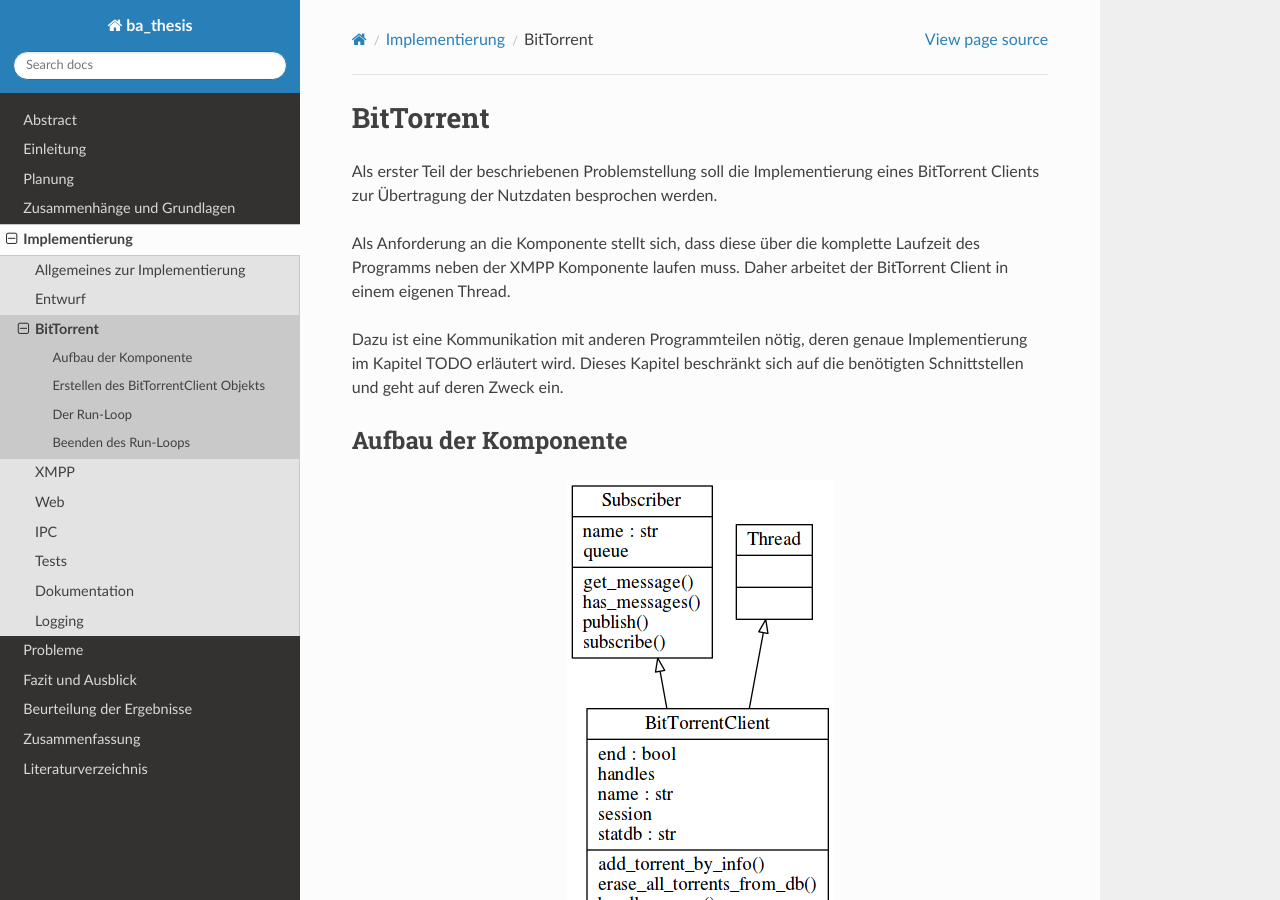
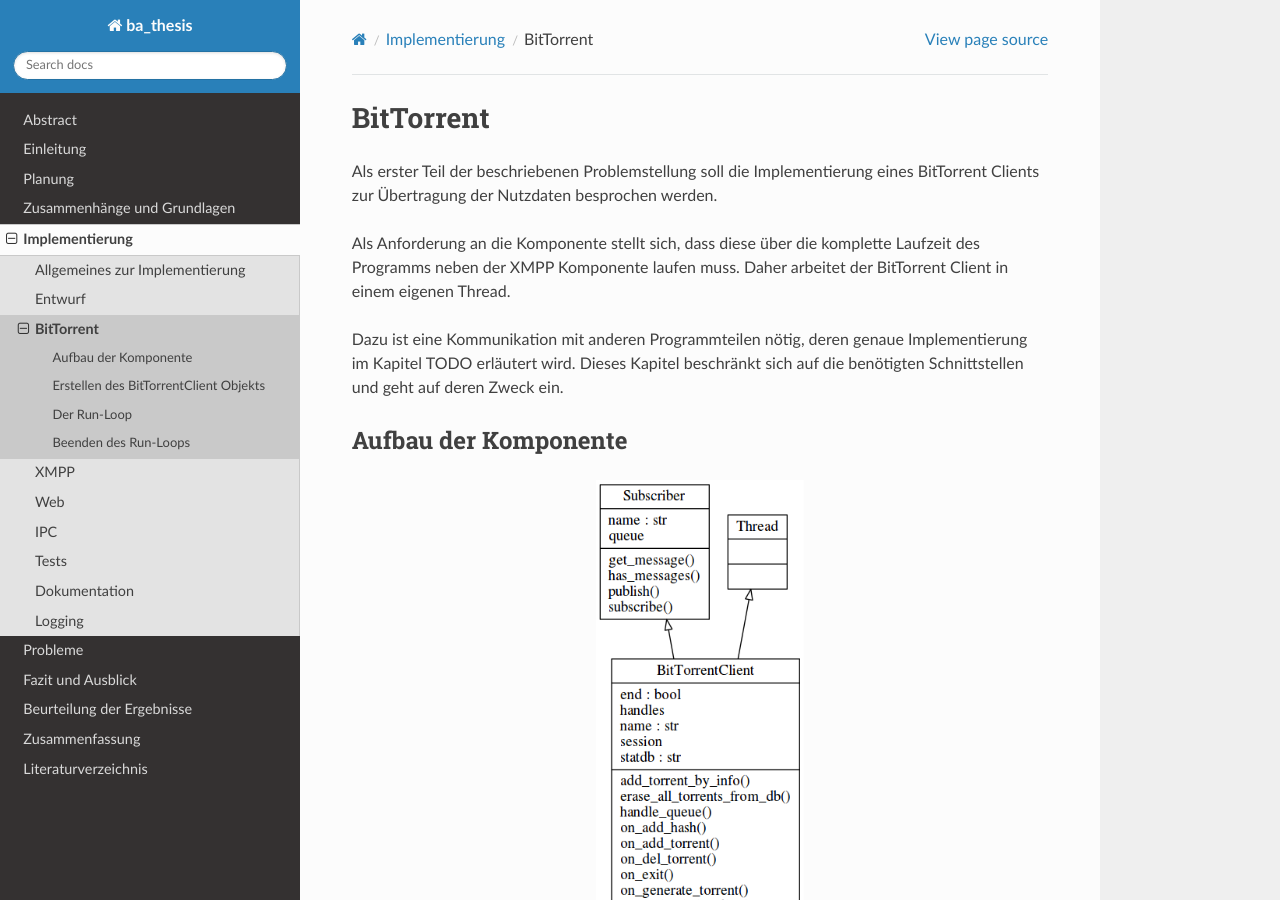
Before and after one commit to puhoy/ba_thesis, a Sphinx documentation site: the page built from docs/05_implementierung/implementierung_bt.rst, in a window 1280 px wide and 900 px high. Built offline with Sphinx 7.4.7 and the Read the Docs theme 2.0.0, drawn with Linux system fonts in a browser that asks for light colours; cross-references to code outside the pages are shown as plain code.

Commit message:
scale images

```diff
--- a/docs/03_planung/planung_anforderungen.rst
+++ b/docs/03_planung/planung_anforderungen.rst
@@ -9,6 +9,7 @@
 .. figure:: resources/usecases.png
    :align: center
    :alt: Usecases
+   :width: 50%
 
    Anwendungsfälle
 
--- a/docs/05_implementierung/implementierung_bt.rst
+++ b/docs/05_implementierung/implementierung_bt.rst
@@ -16,6 +16,7 @@
 .. figure:: resources/classes_bt.png
    :align: center
    :alt: Klassendiagramm BitTorrent
+   :width: 30%
 
    Klassendiagramm BitTorrent
 
@@ -65,6 +66,7 @@
 .. figure:: resources/bt_loop_1.png
    :align: center
    :alt: BitTorrent run() Loop (1)
+   :width: 40%
 
    BitTorrent run() Loop (1)
 
@@ -104,6 +106,7 @@
 .. figure:: resources/bt_loop_2.png
    :align: center
    :alt: BitTorrent run() Loop (2)
+   :width: 60%
 
    BitTorrent run() Loop (2)
 
--- a/docs/05_implementierung/implementierung_entwurf.rst
+++ b/docs/05_implementierung/implementierung_entwurf.rst
@@ -9,6 +9,7 @@
 .. figure:: resources/classes_bitween_small.png
    :align: center
    :alt: Modulübersicht
+   :width: 50%
 
    Modulübersicht
 
--- a/docs/05_implementierung/implementierung_ipc.rst
+++ b/docs/05_implementierung/implementierung_ipc.rst
@@ -13,6 +13,7 @@
 .. figure:: resources/classes_pubsub.png
    :align: center
    :alt: Klassendiagramm Pubsub
+   :width: 30%
 
 
 Im einfachsten Fall wird ein Subscriber Objekt ohne Parameter erstellt. Dann wird nur eine Nachrichtenqueue angelegt und es können Topics mit subscribe('topicname') abonniert werden.
--- a/docs/05_implementierung/implementierung_xmpp.rst
+++ b/docs/05_implementierung/implementierung_xmpp.rst
@@ -91,6 +91,7 @@
 .. figure:: resources/classes_usershares.png
    :align: center
    :alt: Klassendiagramm XMPP Erweiterung
+   :width: 30%
 
    Klassendiagramm XMPP Erweiterung
 
@@ -202,6 +203,7 @@
 .. figure:: resources/classes_xmpp.png
    :align: center
    :alt: Klassendiagramm XMPP
+   :width: 40%
 
    Klassendiagramm XMPP
 
```
